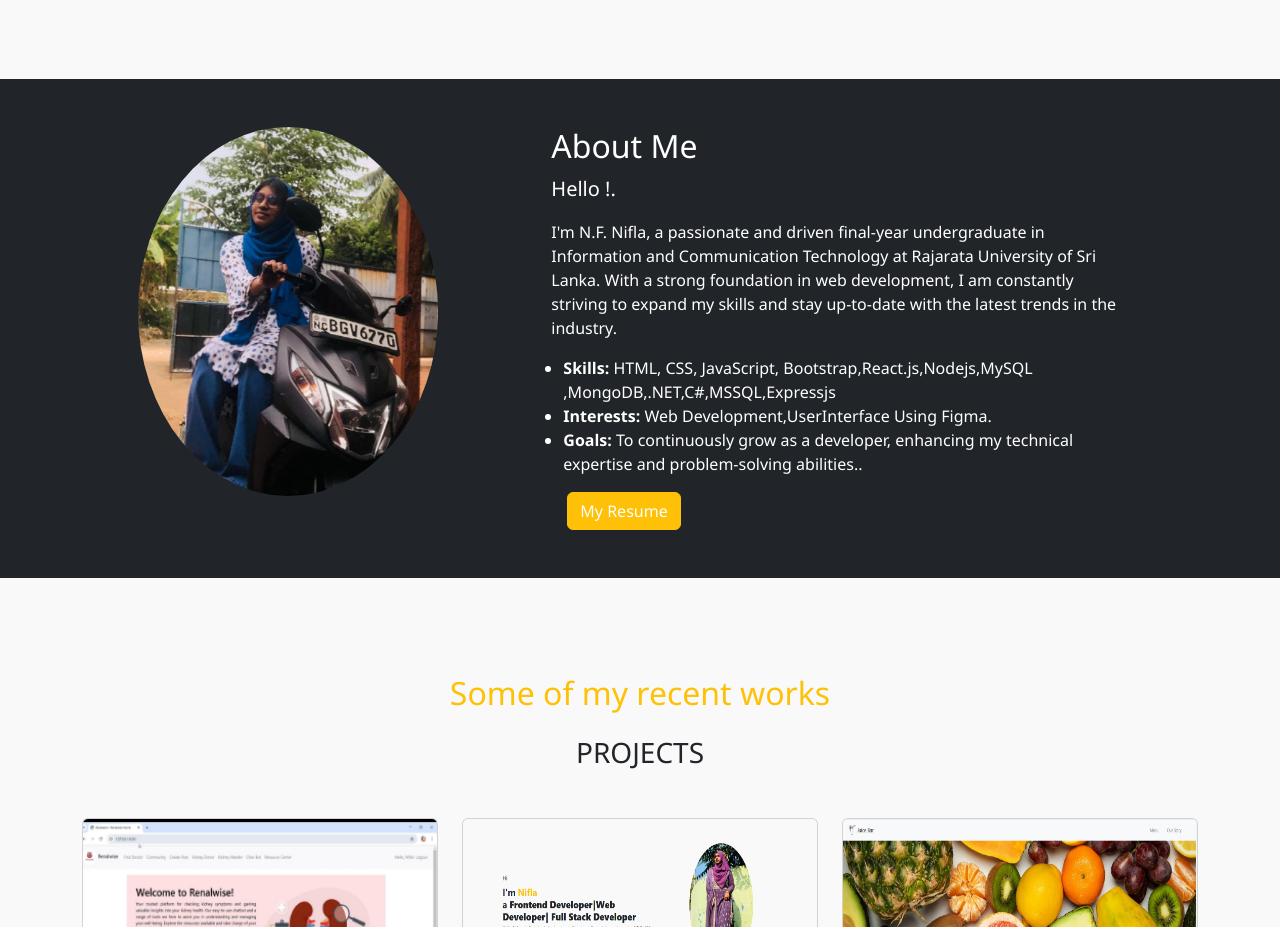
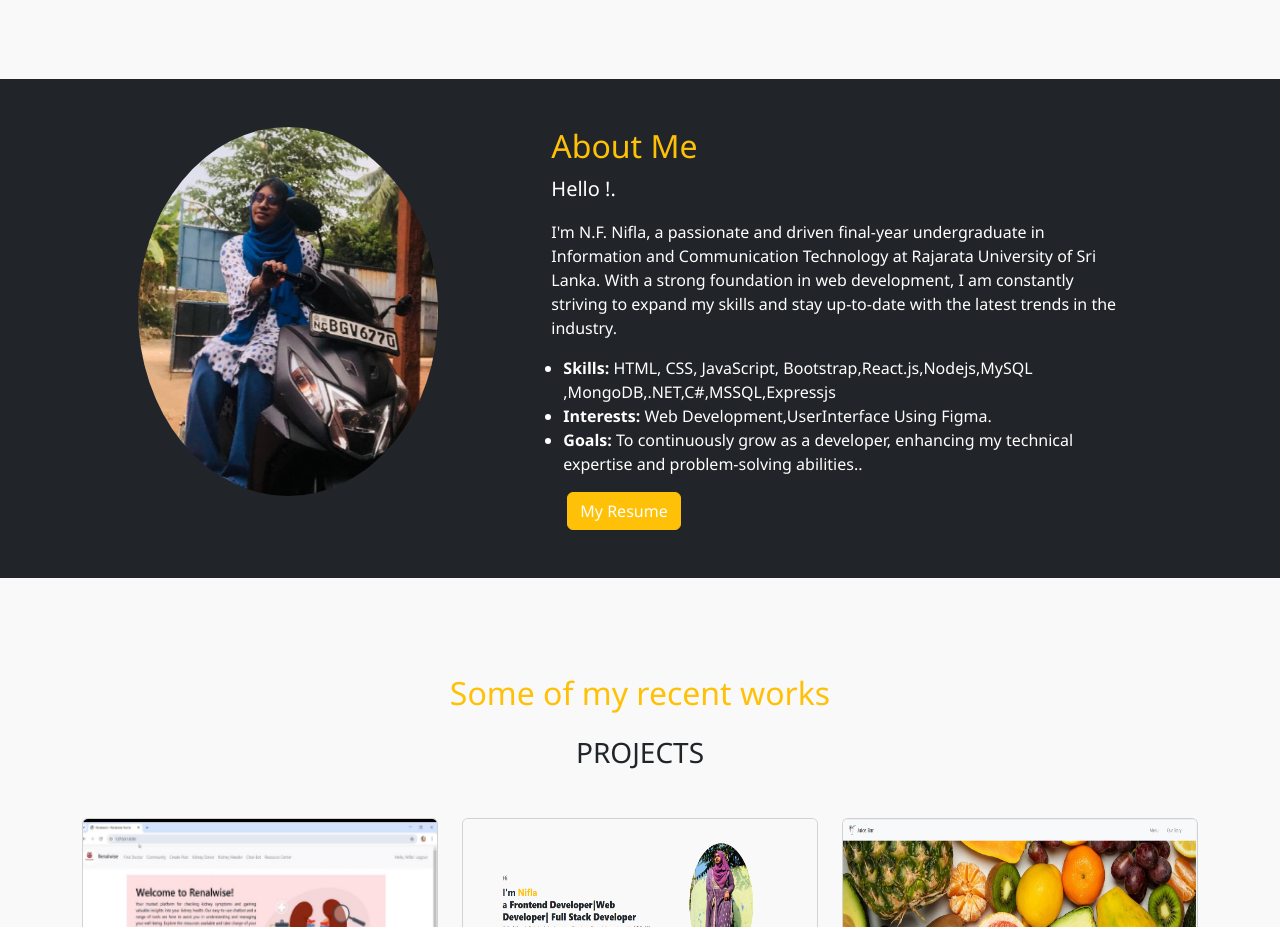
Before and after one commit to Niflanijam/niflaportfolio, a plain HTML site: page index.html in a window 1280 px wide. Shown: the part 800-1727 px from the top of the page. Drawn offline with nearby package versions, Linux system fonts and the light colour scheme.

Commit message:
new update on css

```diff
--- a/index.html
+++ b/index.html
@@ -10,53 +10,7 @@
   <link href="https://cdn.jsdelivr.net/npm/bootstrap@5.3.2/dist/css/bootstrap.min.css" rel="stylesheet" />
   <link rel="stylesheet" href="https://cdnjs.cloudflare.com/ajax/libs/font-awesome/6.5.0/css/all.min.css" />
  <link rel="stylesheet" href="./style.css">
- <!--
-  <style>
-    body {
-      font-family: 'Segoe UI', Tahoma, Geneva, Verdana, sans-serif;
-      background-color: #f9f9f9;
-    }
 
-    .navbar {
-      background-color: #2c2c2c;
-    }
-
-    .navbar-nav .nav-link.active,
-    .navbar-nav .nav-link:hover {
-      color: #ff5e00 !important;
-    }
-
-    .hero-section {
-      padding: 100px 0;
-    }
-
-    .hero-section h1 {
-      font-weight: bold;
-    }
-
-    .hero-section .btn-dark {
-      margin-right: 10px;
-    }
-
-    .profile-img {
-      border-radius: 50%;
-      width: 100%;
-      max-width: 300px;
-    }
-
-    .dark-blue-bg {
-      background-color: #001f3f;
-    }
-
-    .img-hover-zoom img {
-      transition: transform 0.3s ease;
-    }
-
-    .img-hover-zoom img:hover {
-      transform: scale(1.1);
-      border-color: #001f3f;
-    }
-  </style>-->
 </head>
 
 <body>
@@ -126,7 +80,7 @@
           <img src="./Screenshot 2025-04-17 121553.png" alt="About Me Image" class="profile-img mb-3 ">
         </div>
         <div class="col-md-6 justify-content-end text-white">
-          <h2>About Me</h2>
+          <h2 class="text-warning">About Me</h2>
           <p class="lead">Hello !.</p>
           <p> I'm N.F. Nifla, a passionate and driven final-year undergraduate in Information and Communication
             Technology at Rajarata University of Sri Lanka. With a strong foundation in web development, I am constantly
```
